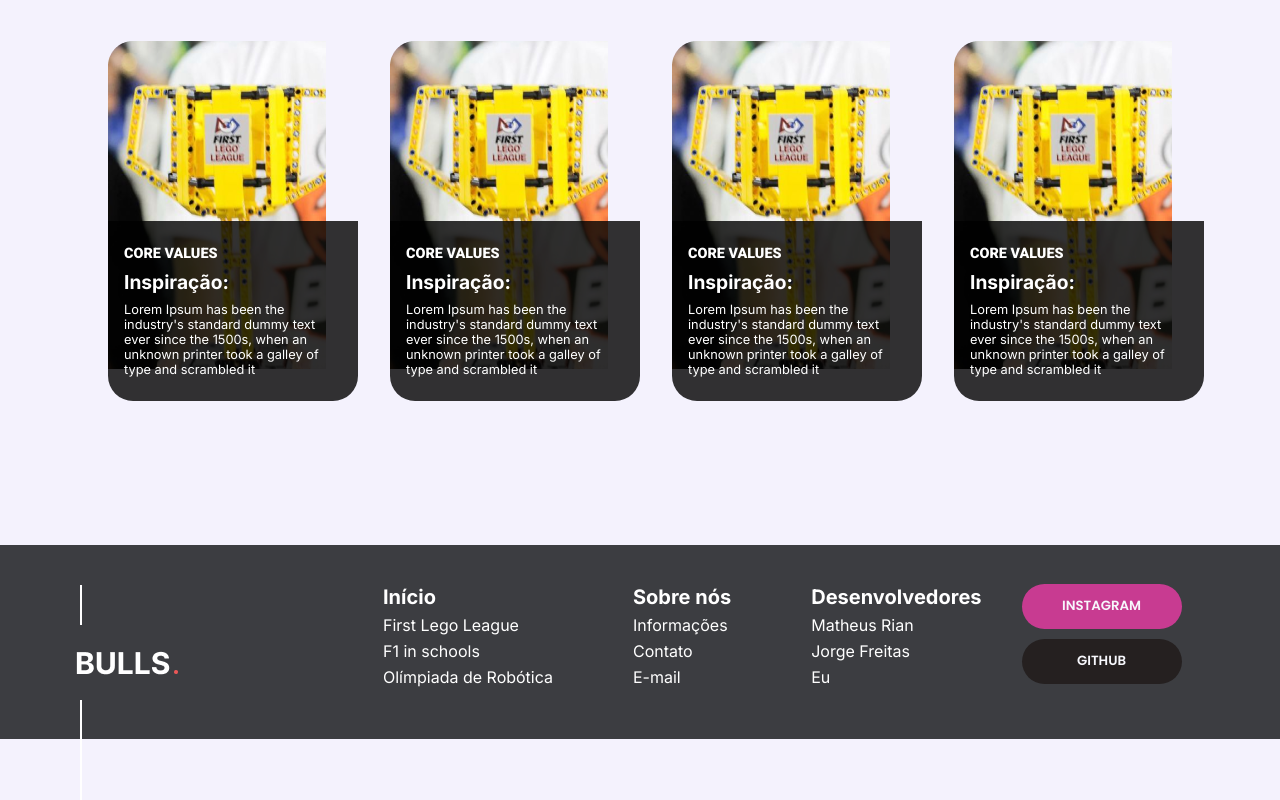
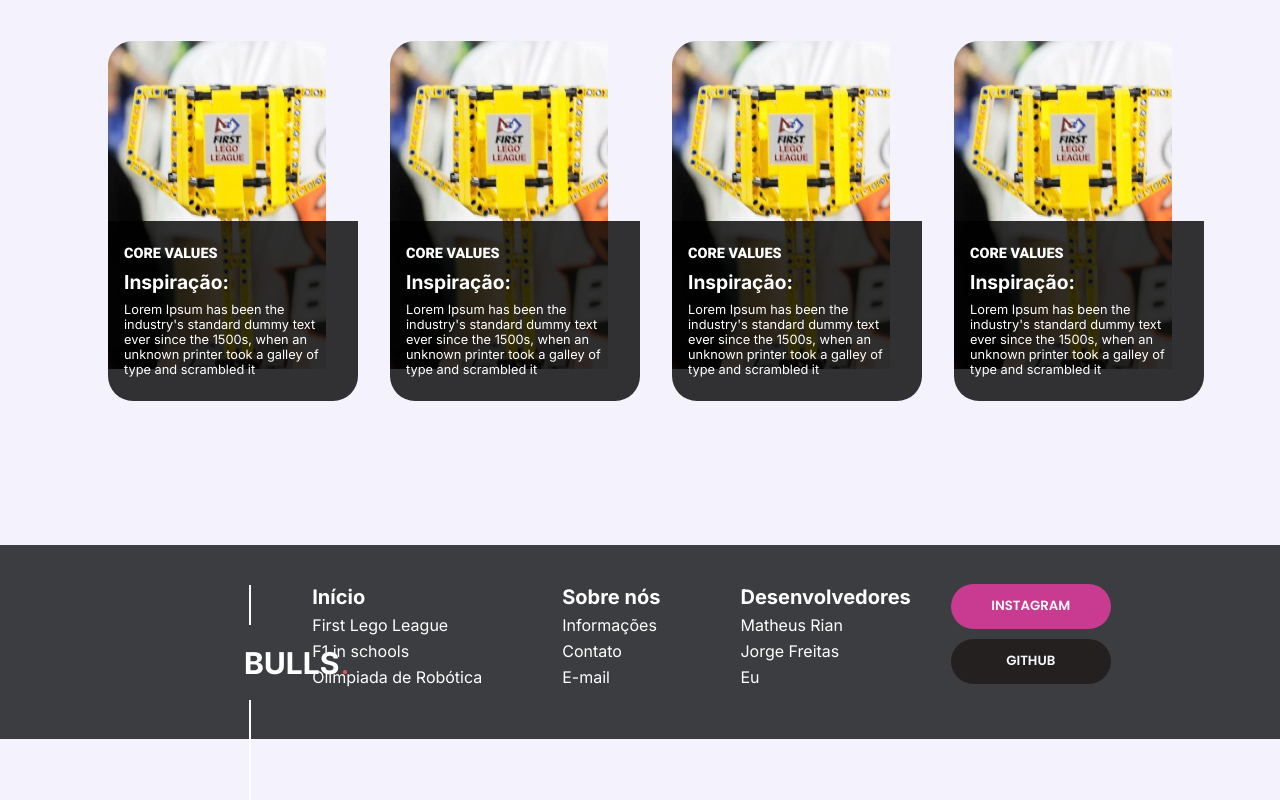
Before and after one commit to Matheus-Rian/Lego-Bulls, an Angular app: page /home in a window 1280 px wide. Shown: the part 1540-2340 px from the top of the page. Built offline with nearby package versions, Linux system fonts and the light colour scheme.

Commit message:
refactor: styles 📦

```diff
--- a/src/app/components/footer/footer.component.scss
+++ b/src/app/components/footer/footer.component.scss
@@ -7,7 +7,7 @@
   background-color: #3c3d41;
   display: flex;
   flex-direction: row;
-  justify-content: flex-start;
+  justify-content: center;
 
   .bulls {
     .smallVerticalLine {
@@ -34,11 +34,11 @@
   }
   .navigation {
     display: flex;
-    padding-left: 12.5rem;
+    // padding-left: 12.5rem;
     flex-direction: row;
     flex-wrap: wrap;
     margin-bottom: 0.375rem;
-    margin-left: 2.5rem;
+    // margin-left: 2.5rem;
     align-items: center;
 
     ul {
```
